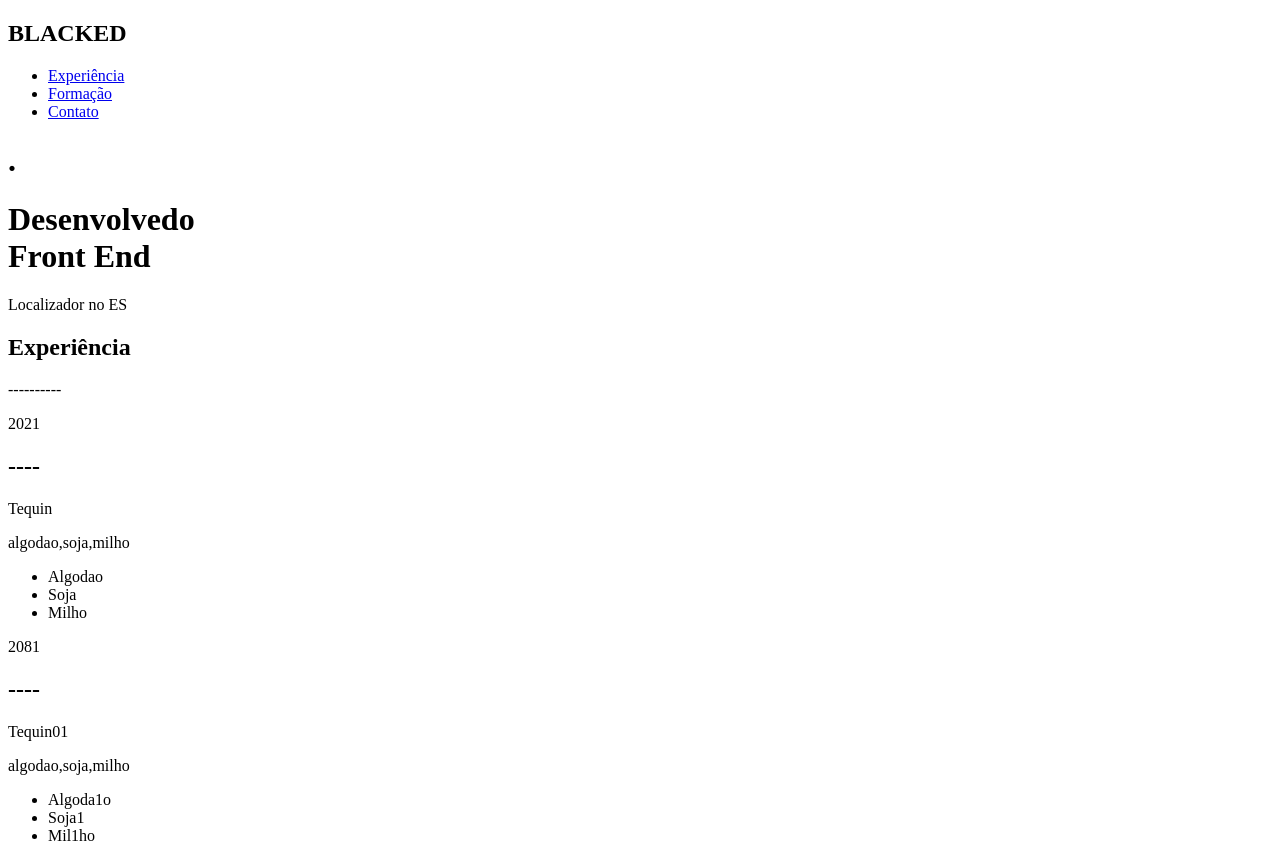
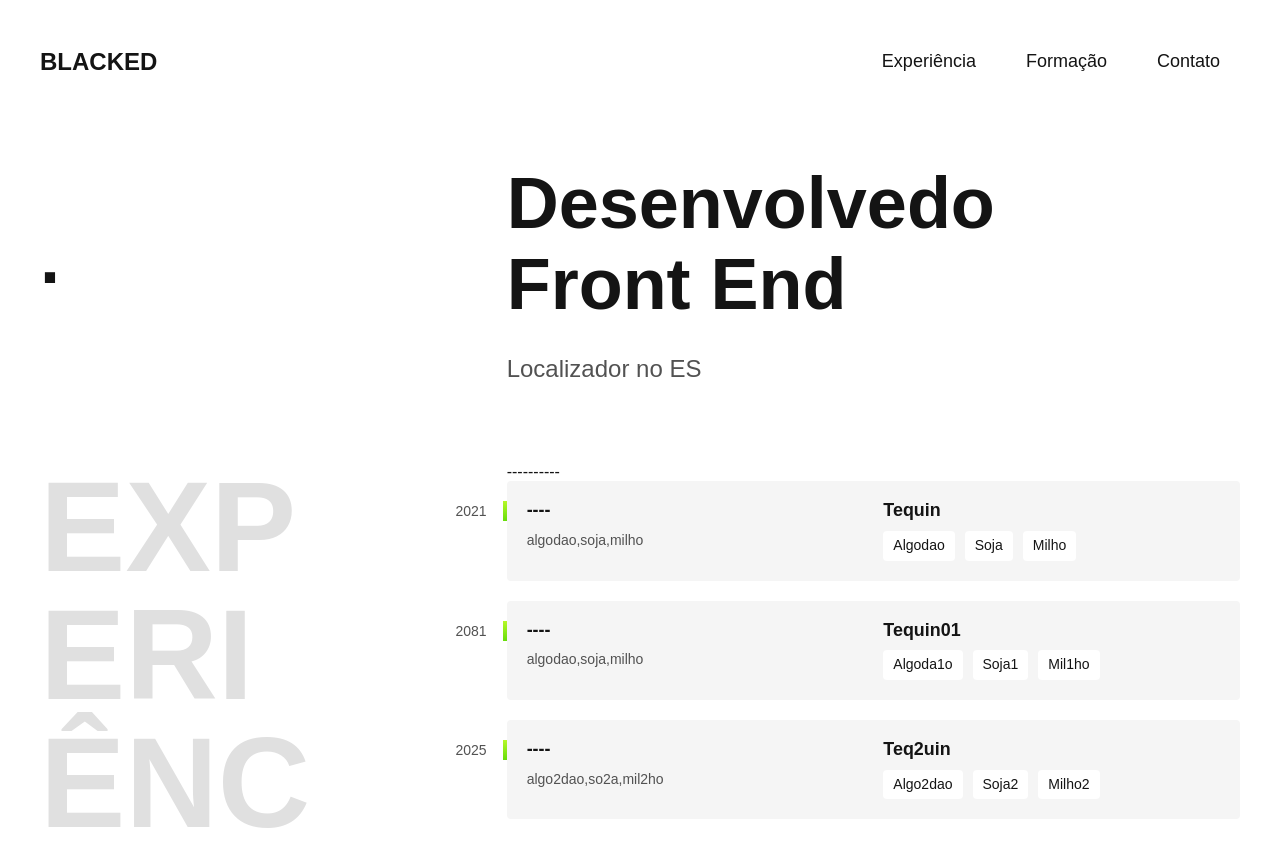
Before and after one commit to mariocoelho01/mariocoelho.github.io, a plain HTML site: page index.html in a window 1280 px wide. Shown: the top 848 px of the page. Drawn offline with Linux system fonts and the light colour scheme.

Commit message:
add css otimized

```diff
--- a/index.html
+++ b/index.html
@@ -6,7 +6,7 @@
     <meta name="viewport" content="width=device-width, initial-scale=1.0">
     <title>Document</title>
     <meta name="description" content="Portifolio Mario Coelho, Back-End C# e front-End">
-    <!-- <link rel="stylesheet" href="./css/index.min.css"> -->
+    <link rel="stylesheet" href="./css/index.min.css">
     <!-- <link rel="stylesheet" href="./css/index.css"> -->
 
 </head>
```
